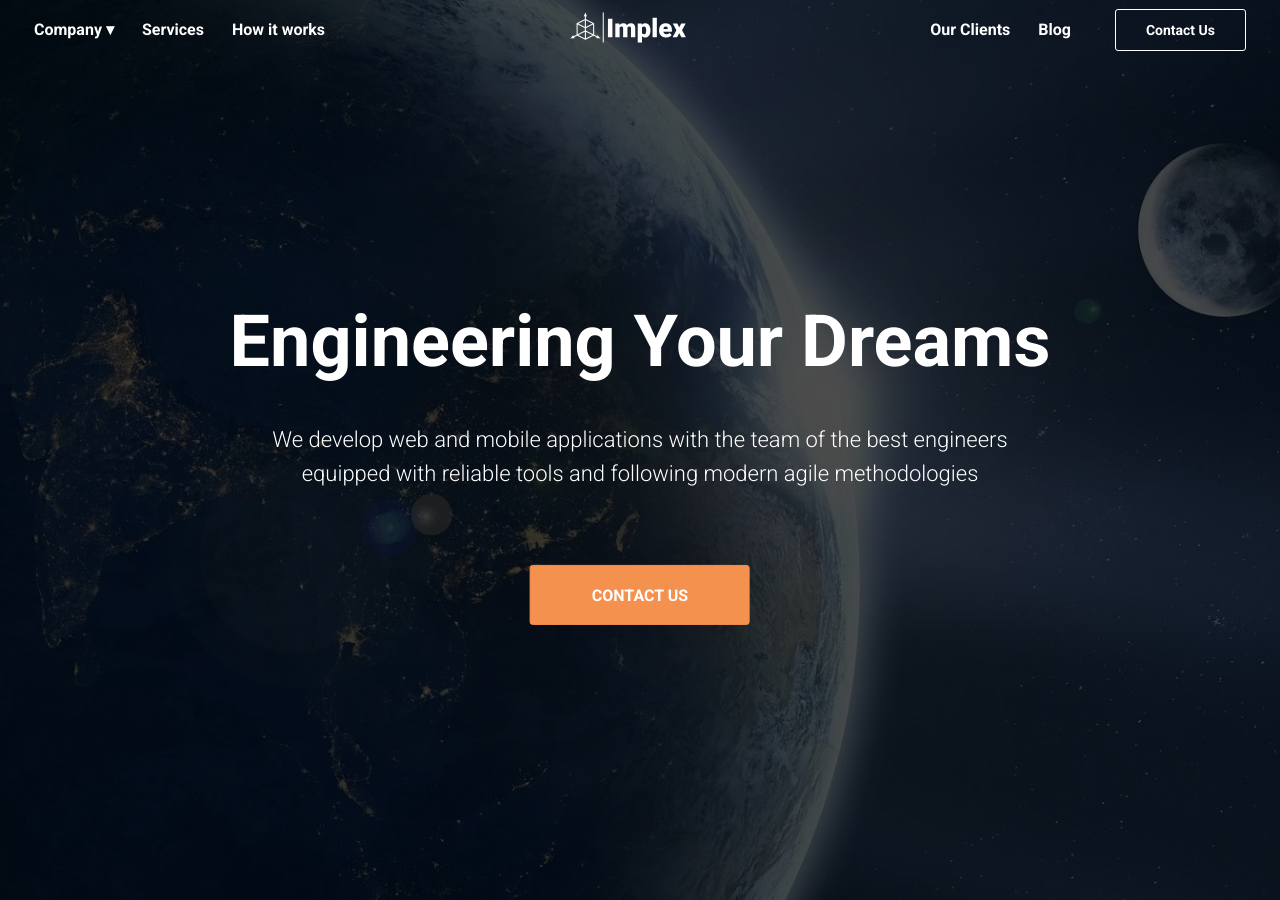
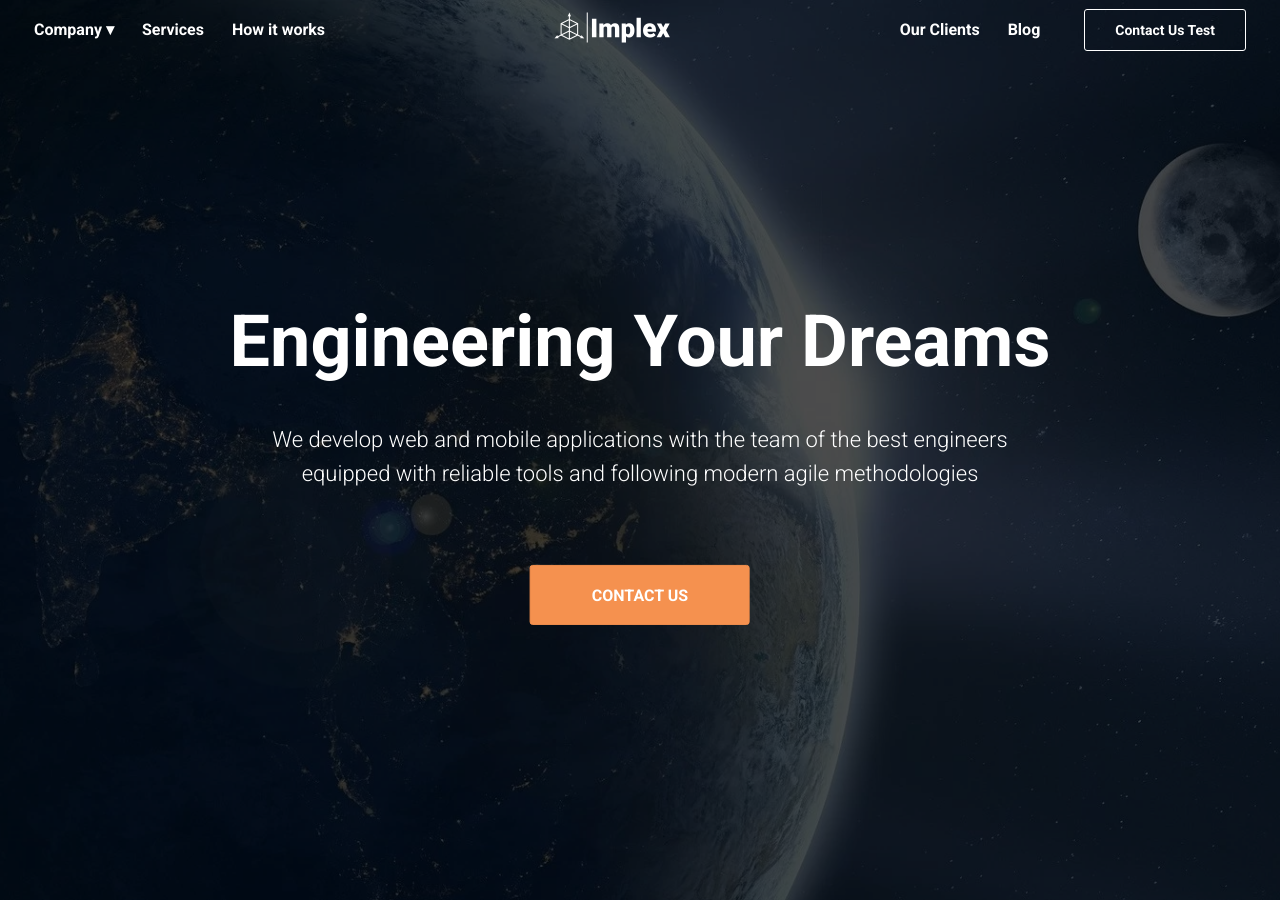
Before and after one commit to implex-code-repo/implex-site-stage, a Jekyll site: the page built from index.html, in a window 1280 px wide and 900 px high. Built offline with Jekyll 4.4.1, drawn with Linux system fonts in a browser that asks for light colours.

Commit message:
564bbe9f9ebc9da0b7477888997374c1661fdc5a

```diff
--- a/_data/navigation.yml
+++ b/_data/navigation.yml
@@ -16,6 +16,6 @@
 - name: Blog
   link: /#blog
   id: blog
-- name: Contact Us
+- name: Contact Us Test
   link: /#
   button: true
```
